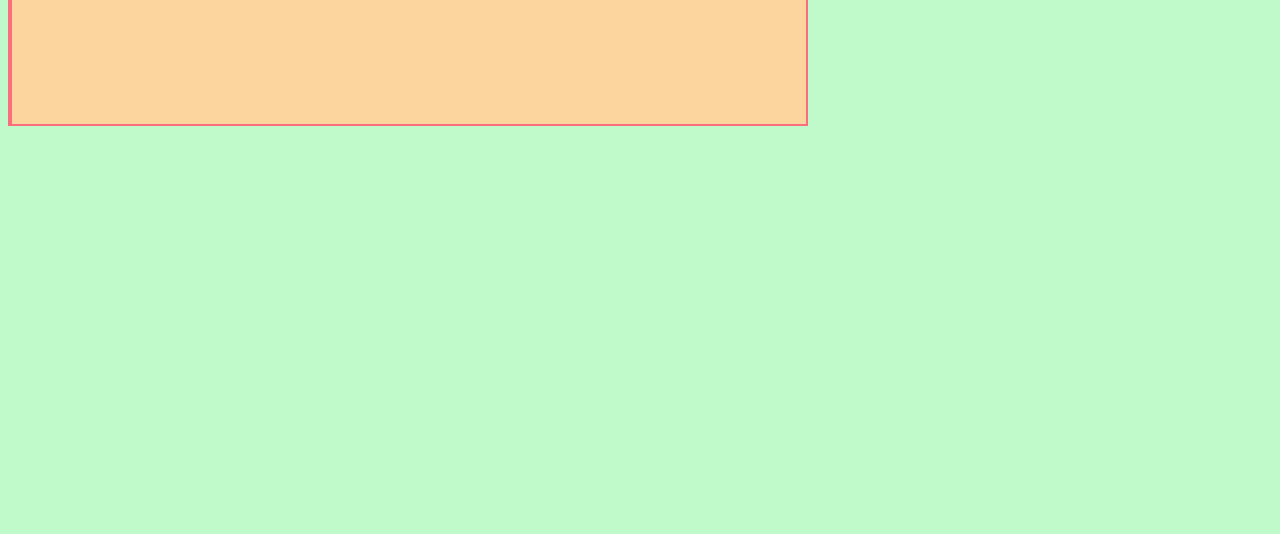
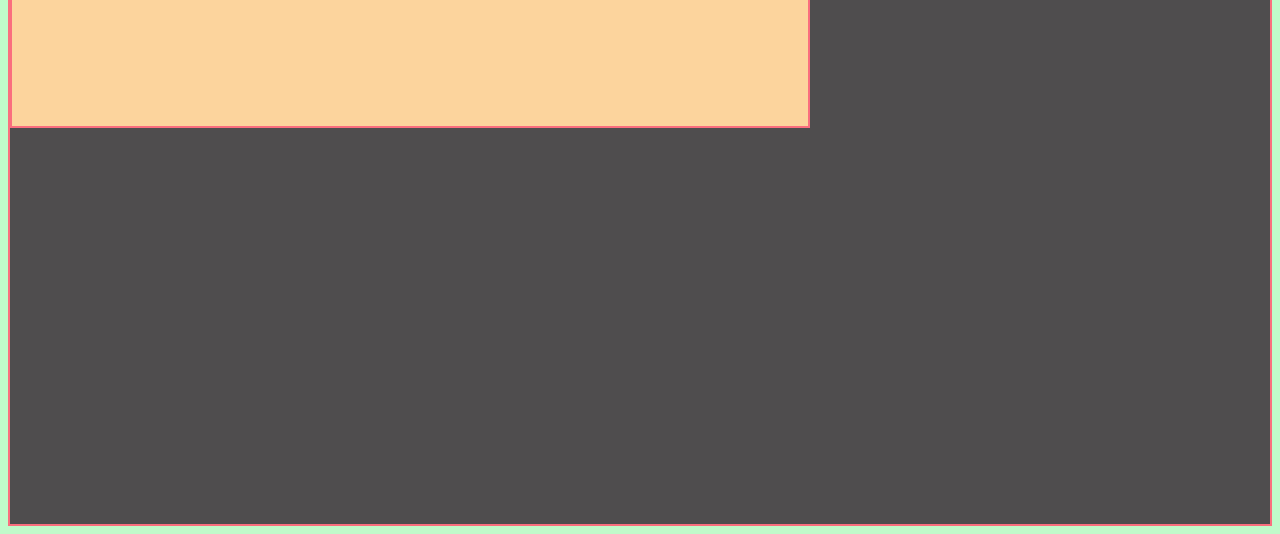
Before and after one commit to stupakov/data-zoom-d3, a plain HTML site: page index.html in a window 1280 px wide. Shown: the part 282-816 px from the top of the page. Drawn offline with nearby package versions, Linux system fonts and the light colour scheme; files that its build step writes are made by us from their sources.

Commit message:
make viewport full width

```diff
--- a/sass/data-zoom.scss
+++ b/sass/data-zoom.scss
@@ -26,8 +26,8 @@ div, span {
 
 .outer-container {
   margin: 0;
-  width: 800px;
-  height: 400px;
+  width: 100%;
+  height: 800px;
   overflow: hidden;
   border: 2px solid $color-outer-container-border;
   background-color: $color-outer-container-bg;
```
